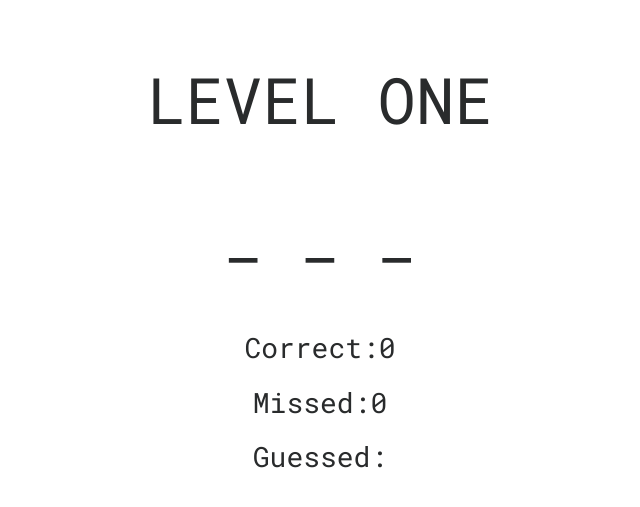
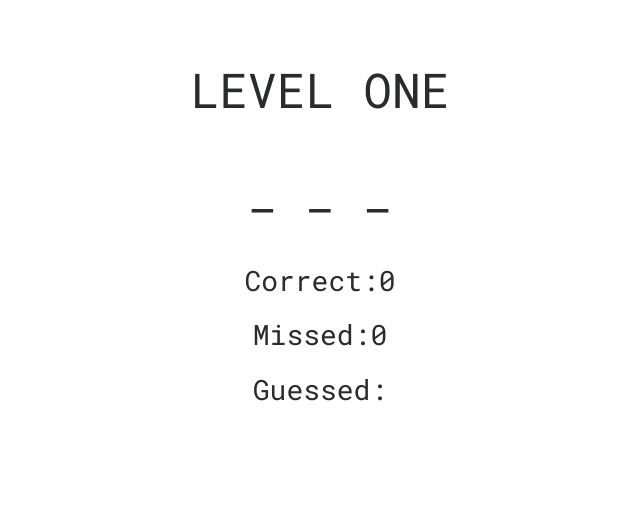
Before and after one commit to loganpowell/hangman, a PHP site: page / in a window 1280 px wide. Shown: the top 507 px of the page, without its empty margins (320-960 px from the left). Run offline with PHP 8.4, Linux system fonts and the light colour scheme.

Commit message:
fixing a little sytling issue

```diff
--- a/assets/style.css
+++ b/assets/style.css
@@ -3,7 +3,7 @@ body {
   text-align: center;
 }
 h2 {
-  font-size: 4em;
+  font-size: 3em;
   margin-bottom: 1em;
 }
 
```
